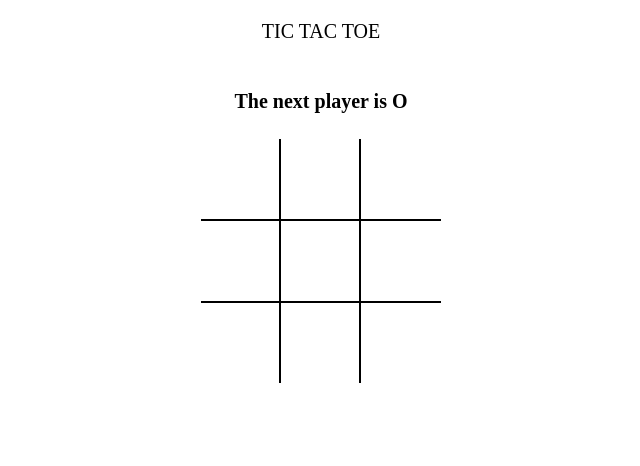
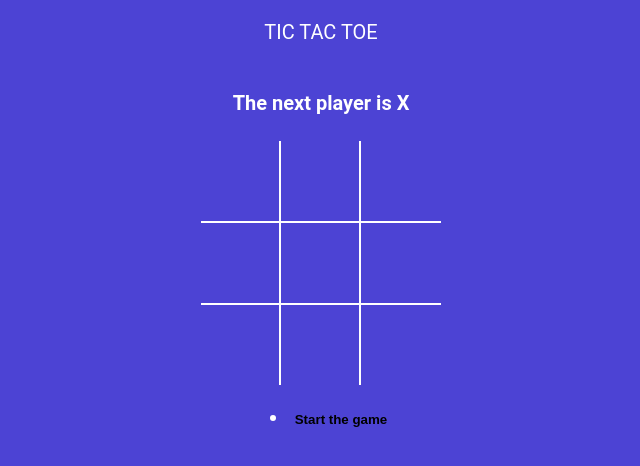
Before and after one commit to Fierce-Black-Dragon/Tic-Tac-Toe, a React (Vite) app: page / in a window 1280 px wide. Shown: the top 466 px of the page, without its empty margins (319-959 px from the left). Built offline with nearby package versions, Linux system fonts and the light colour scheme.

Commit message:
history part completed  O_O

```diff
--- a/src/App.js
+++ b/src/App.js
@@ -1,38 +1,47 @@
 /* eslint-disable no-use-before-define */
 import React, {useState} from 'react';
 import Board from './Components/Board';
+import History from './Components/History';
 import { calculateWinner } from './Helper';
 
 import "./Styles/root.scss"
 
 const App = () =>{
-    const [board,setBoard]=useState(Array(9).fill(null));
-    const [isXNext ,setIsXNext]=useState(false);
+    const [history,setHistoy]=useState([{board:Array(9).fill(null),isXNext:true}]);
+    const [currentMove ,setCurrentMOve]=useState(0);
+    const current = history[currentMove];
+
     const handeClick=(position)=>{
-        if(board[position] || winner ){
+        if(current.board[position] || winner ){
             return;
         }
-        setBoard(prev=>{
-               return prev.map((Sqaure, pos)=>{
+       setHistoy(prev=>{
+           const last = prev[prev.length -1];
+
+            const newboard =last.board.map((Sqaure, pos)=>{
                    if(pos === position){
-                       return  isXNext ? 'X' : 'O';
+                       return  last.isXNext ? 'X' : 'O';
                    }
                    return Sqaure;
                });
+               return prev.concat({board :newboard ,isXNext :!last.isXNext});
+           });
+        setCurrentMOve(prev  => prev +1)
+    };
+    const winner= calculateWinner(current.board);
 
-           });
-        setIsXNext( (prev) => !prev );
-    };
-    const winner= calculateWinner(board);
-
-    const messager = winner? `The match is won by ${winner}`: `The next player is ${isXNext ? 'X':'O'}`
+    const messager = winner? `The winner is ${winner}`: `The next player is ${current.isXNext ? 'X':'O'}`;
+    const moveTo =(move) =>{
+        setCurrentMOve(move);
+    }
  return(
 
   <div className='app'>
 
   <p>TIC TAC TOE</p>
   <h4>{messager}</h4>
-  <Board board={board} handeClick={handeClick}/>
+  <Board board={current.board} handeClick={handeClick}/>
+  <History history={history}  moveTo={moveTo} currentmove={currentMove}/>
  </div>
  );
 
--- /dev/null
+++ b/src/Components/History.js
@@ -0,0 +1,20 @@
+import React from 'react'
+
+const History = ({history ,moveTo ,currentmove}) => {
+
+    return (
+        <ul>
+            {history.map((_, move)=>{
+                return    <li key={move}>
+                    <button  style={
+                        {fontWeight: move === currentmove ? 'bold':'normal',}
+                    }
+                    type="button" onClick={()=>  moveTo(move)}
+                    >{move === 0 ? 'Start the game':`Go to move #${move}`}</button></li> ;
+            })}
+
+        </ul>
+    )
+}
+
+export default History
--- a/src/Styles/root.scss
+++ b/src/Styles/root.scss
@@ -1,4 +1,12 @@
+
+$green: #12e177;
+$orange: #ffc72a;
+$blue: #4c43d4;
+
 body {
+  font-family: 'Roboto', sans-serif;
+  background-color: $blue;
+  color: #fff;
   padding: 0;
   margin: 0;
 }
@@ -11,27 +19,91 @@ body {
     cursor: pointer;
   }
 }
-  //app
+
 .app {
   font-size: 20px;
   display: flex;
   flex-direction: column;
   align-items: center;
 }
-  //board
+
+.text-green {
+  color: $green;
+}
+
+.text-orange {
+  color: $orange;
+}
+
+.history-wrapper {
+  width: 300px;
+  text-align: center;
+  margin-bottom: 20px;
+  .history {
+    display: inline-block;
+    padding: 0;
+    margin: 0;
+    li {
+      list-style: none;
+      text-align: left;
+      &:before {
+        content: '';
+        border-radius: 50%;
+        display: inline-block;
+        height: 5px;
+        width: 5px;
+        background-color: $green;
+        margin-right: 4px;
+        margin-bottom: 1px;
+      }
+
+      .btn-move {
+    	  color: #fff;
+        &.active {
+          font-weight: bold;
+          color: $green;
+        }
+      }
+    }
+  }
+}
+
+.status-message {
+	margin-bottom: 30px;
+	font-size: 1.2rem;
+	font-weight: lighter;
+	span {
+	  font-weight: normal;
+	}
+}
+
+.btn-reset {
+  font-size: 0.8rem;
+  color: #fff;
+  border-radius: 15px;
+  padding: 12px 18px;
+  margin-top: 25px;
+  transition: all 0.2s;
+  background-color: $blue;
+  box-shadow: 0px 0px 0px 1px $orange;
+  &.active {
+    background-color: $orange;
+    box-shadow: none;
+  }
+}
+
 .board {
   .board-row {
     display: flex;
     flex-direction: row;
-      border-bottom: 2px solid #000;
+    border-bottom: 2px solid #fff;
     &:last-child {
       border-bottom: none;
     }
-      //square
     .square {
       width: 80px;
       height: 80px;
-        border-right: 2px solid #000;
+      border-right: 2px solid #fff;
       font-size: 2.5rem;
       padding: 0;
       overflow: hidden;
@@ -39,6 +111,63 @@ body {
       &:last-child {
         border-right: none;
       }
+      &.winning {
+			  animation: scaleText 1.4s infinite;
+			  @keyframes scaleText {
+			    0% {
+			      transform: 2.5rem;
+			    }
+			    50% {
+			      font-size: 3.5rem;
+			    }
+			    100% {
+			      font-size: 2.5rem;
 			    }
 			  }
 			}
+    }
+  }
+}
+
+.bg-balls {
+  position: fixed;
+  top: 0;
+  left: 0;
+  right: 0;
+  bottom: 0;
+  min-width: 100%;
+  z-index: -1;
+
+  &:before,
+  &:after {
+    content: '';
+    position: absolute;
+    width: 150px;
+    height: 150px;
+    border-radius: 50%;
+  }
+
+  &:before {
+    background-color: $orange;
+    right: -75px;
+    bottom: -75px;
+    @media screen and (min-width: 476px) {
+      width: 220px;
+      height: 220px;
+      right: -110px;
+      bottom: -110px;
+    }
+  }
+
+  &:after {
+    background-color: $green;
+    top: -75px;
+    left: -75px;
+    @media screen and (min-width: 476px) {
+      width: 220px;
+      height: 220px;
+      top: -110px;
+      left: -110px;
+    }
+  }
+}
```
Lines whose indentation alone changed are shown as unchanged.
